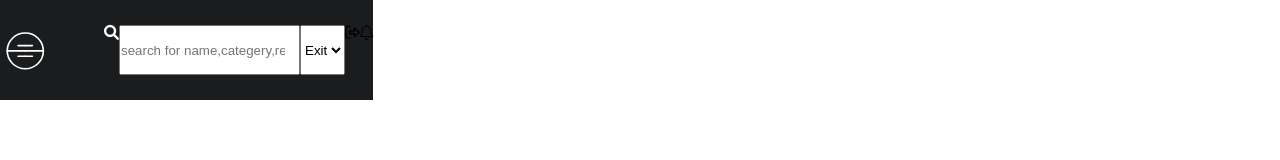
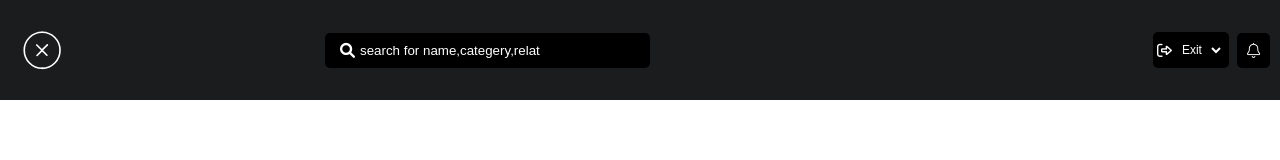
Before and after one commit to Yashar-Talat/Challenging-Projects, a plain HTML site: page index.html in a window 1280 px wide. Both pictures are taken after a click on the element 25 px from the left and 50 px from the top of the page. Drawn offline with Linux system fonts and the light colour scheme.

Commit message:
Style-menu-berger

```diff
--- a/Css/Style.css
+++ b/Css/Style.css
@@ -6,9 +6,10 @@
 }
 html {
   font-size: 62.5%;
-    font-family: 'Times New Roman', Times, serif;
 }
-
+body {
+  font-family: "Times New Roman", Times, serif !important;
+}
 a {
   text-decoration: none;
 }
@@ -18,16 +19,145 @@ li {
 .d-flex {
   display: flex;
 }
-
+header {
+  background-color: #1a1c1e !important;
+}
 .container__menu {
-    background-color:#1A1C1E;
   justify-content: space-between;
-    font-size: 15px;
+  font-size: 1.5rem;
   font-weight: 400;
   padding: 25px 0;
+  width: 100%;
+  margin: auto;
 }
 .menu {
-    width: 300px;
+  width: 650px;
   justify-content: space-between;
+  align-items: center;
   color: white;
 }
+.icon-barger {
+  margin-left: 18px;
+  font-size: 1.8rem;
+  justify-content: center;
+  cursor: pointer;
+}
+svg {
+  transition: transform 500ms cubic-bezier(0.4, 0, 0.2, 1);
+}
+.active svg {
+  transform: rotate(90deg);
+}
+path {
+  transition: transform 500ms cubic-bezier(0.4, 0, 0.2, 1),
+    stroke-dasharray 500ms cubic-bezier(0.4, 0, 0.2, 1),
+    stroke-dashoffset 500ms cubic-bezier(0.4, 0, 0.2, 1);
+}
+path:nth-child(1) {
+  transform-origin: 36% 40%;
+}
+path:nth-child(2) {
+  stroke-dasharray: 29 299;
+}
+path:nth-child(3) {
+  transform-origin: 35% 63%;
+}
+path:nth-child(4) {
+  stroke-dasharray: 29 299;
+}
+path:nth-child(5) {
+  transform-origin: 61% 52%;
+}
+path:nth-child(6) {
+  transform-origin: 62% 52%;
+}
+.active path:nth-child(1) {
+  transform: translateX(9px) translateY(1px) rotate(45deg);
+}
+.active path:nth-child(2) {
+  stroke-dasharray: 225 299;
+  stroke-dashoffset: -72px;
+}
+.active path:nth-child(3) {
+  transform: translateX(9px) translateY(1px) rotate(-45deg);
+}
+.active path:nth-child(4) {
+  stroke-dasharray: 225 299;
+  stroke-dashoffset: -72px;
+}
+.active path:nth-child(5) {
+  transform: translateX(9px) translateY(1px) rotate(-45deg);
+}
+.active path:nth-child(6) {
+  transform: translateX(9px) translateY(1px) rotate(45deg);
+}
+
+.icon__search {
+  align-items: center;
+  justify-content: center;
+}
+#search__box {
+  background-color: black;
+  width: 325px;
+  padding: 10px 25px 10px 35px;
+  border: 0;
+  outline: 0;
+  border-radius: 5px;
+}
+#search__box::placeholder {
+  color: white;
+  position: relative;
+}
+#search__box:focus {
+  background-color: burlywood;
+}
+.fa-magnifying-glass {
+  position: relative;
+  left: 30px;
+}
+.right__notif {
+  width: 150px;
+  align-items: center;
+  justify-content: flex-end;
+  color: white;
+  margin-right: 10px;
+  margin-left: 20px !important;
+}
+.Exit__box {
+  justify-content: center;
+  align-items: center;
+  padding: 5px;
+  background-color: black;
+  color: white;
+  border-radius: 5px;
+}
+.Exit__box select {
+  padding: 5px;
+  color: white;
+  background-color: black;
+  border: 0;
+  outline: 0;
+  position: relative;
+  left: 15px;
+  font-size: 1.2rem;
+  cursor: pointer;
+}
+.fa-right-from-bracket {
+  position: relative;
+  right: 52px;
+  cursor: pointer;
+}
+
+.fa-bell {
+  margin-left: 8px;
+  background-color: black;
+  padding: 10px;
+  border-radius: 5px;
+  color: #ffffff;
+  cursor: pointer;
+  transition: 0.6s;
+}
+.fa-bell:hover {
+  color: chartreuse;
+  transform: translateY(-2px);
+}
```
Lines whose indentation alone changed are shown as unchanged.
